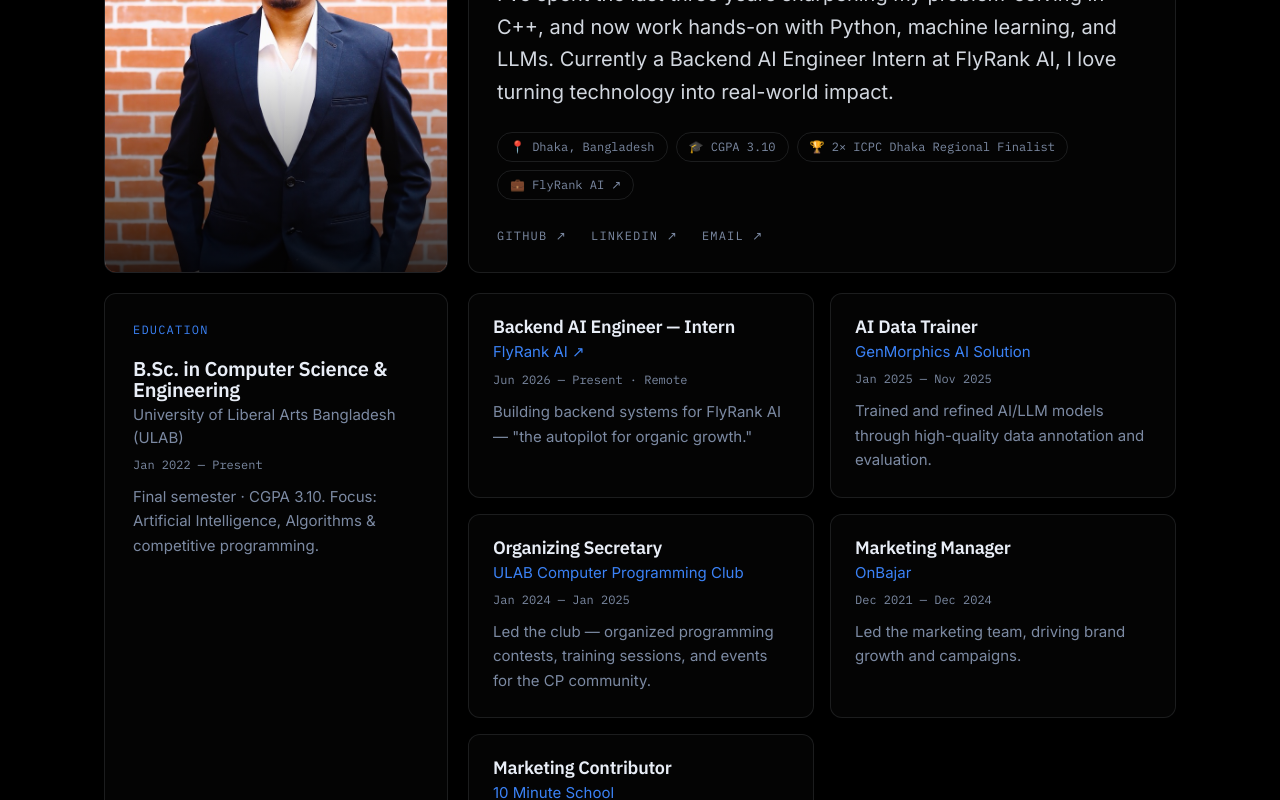
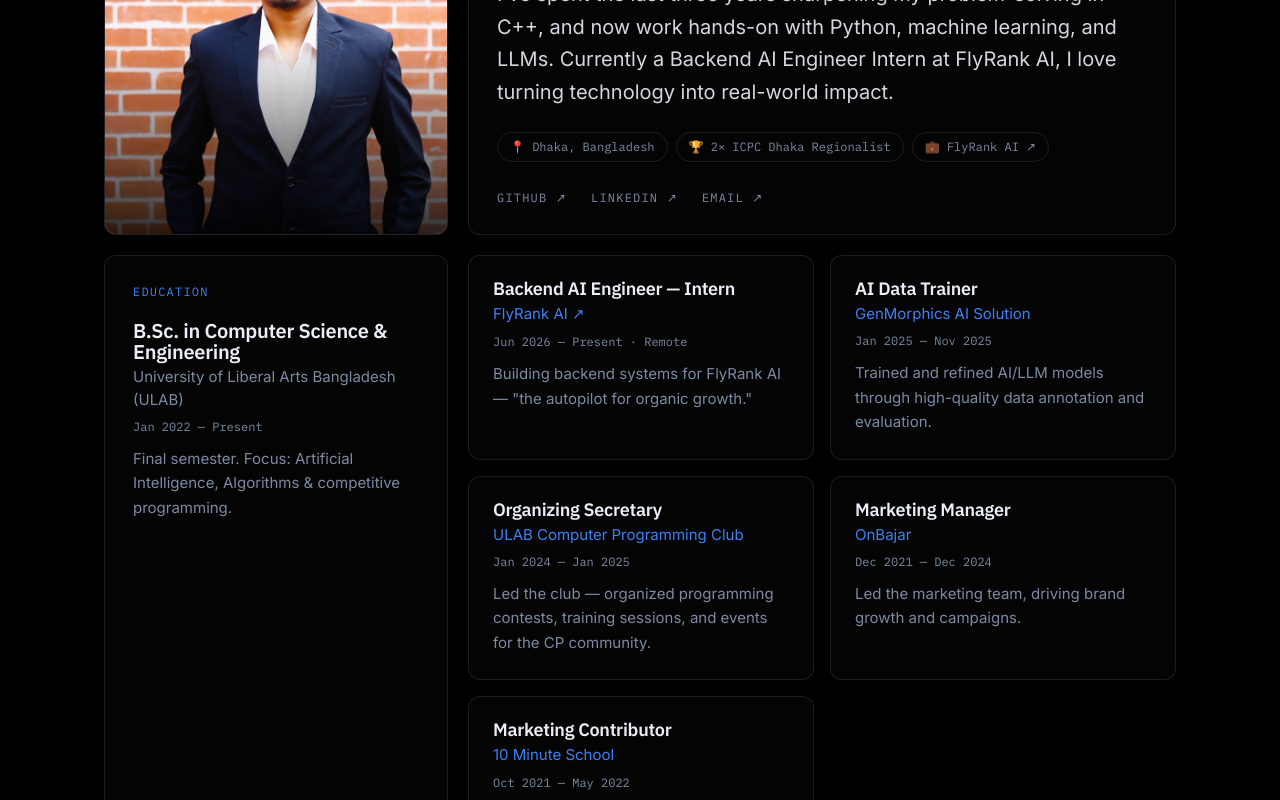
Before and after one commit to shahariarovi789-ux/shahariarovi789-ux.github.io, a React (Vite) app: page / in a window 1280 px wide. Shown: the part 1720-2520 px from the top of the page. Built offline with nearby package versions, Linux system fonts and the light colour scheme.

Commit message:
feat: remove CGPA from portfolio

```diff
--- a/src/App.jsx
+++ b/src/App.jsx
@@ -154,7 +154,7 @@
             >
               <span className="w-3 h-3 rounded-full transition-colors duration-300" style={{ backgroundColor: "var(--accent)", boxShadow: "0 0 8px var(--accent)" }} />
             </button>
-            <a href={profile.resumeUrl} target="_blank" rel="noreferrer"
+            <a href={`${profile.resumeUrl}?v=2`} target="_blank" rel="noreferrer"
               className="font-mono text-xs uppercase tracking-widest text-[var(--accent)] border border-[var(--accent)]/40 rounded-full px-4 py-1.5 hover:bg-[var(--accent)]/10 transition-colors whitespace-nowrap">
               Résumé ↗
             </a>
@@ -283,8 +283,7 @@
               <div className="flex flex-wrap gap-2 mt-6">
                 {[
                   { label: `📍 ${profile.location}` },
-                  { label: "🎓 CGPA 3.10" },
-                  { label: "🏆 2× ICPC Dhaka Regional Finalist" },
+                  { label: "🏆 2× ICPC Dhaka Regionalist" },
                   { label: "💼 FlyRank AI", href: "https://flyrank.ai/" },
                 ].map((chip) =>
                   chip.href ? (
--- a/src/data.js
+++ b/src/data.js
@@ -73,7 +73,7 @@
     school: "University of Liberal Arts Bangladesh (ULAB)",
     degree: "B.Sc. in Computer Science & Engineering",
     period: "Jan 2022 — Present",
-    detail: "Final semester · CGPA 3.10. Focus: Artificial Intelligence, Algorithms & competitive programming.",
+    detail: "Final semester. Focus: Artificial Intelligence, Algorithms & competitive programming.",
   },
 ]
 
```
